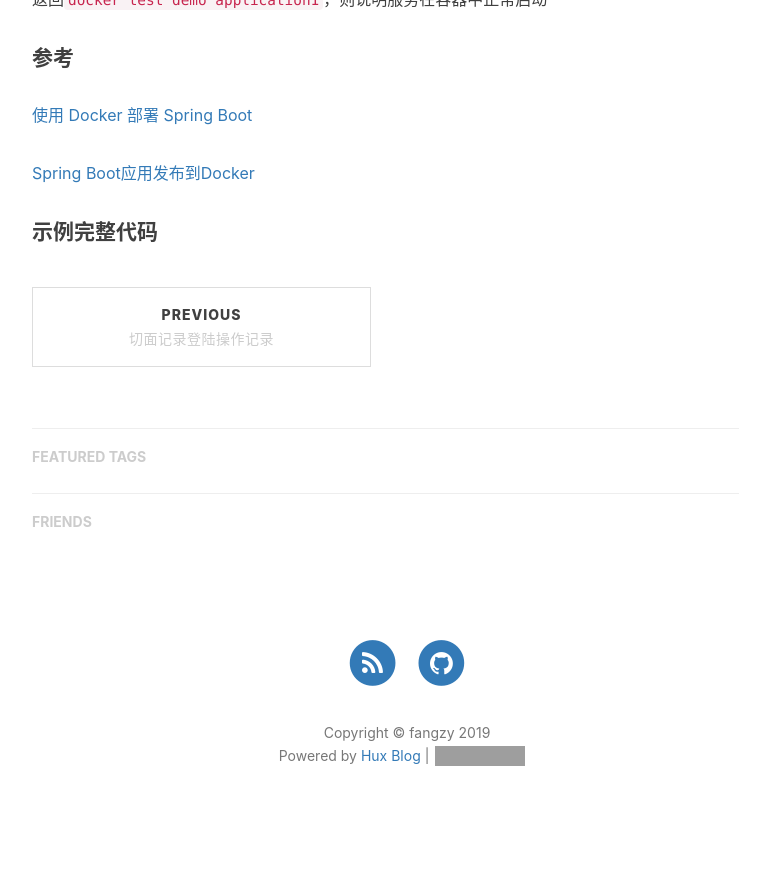
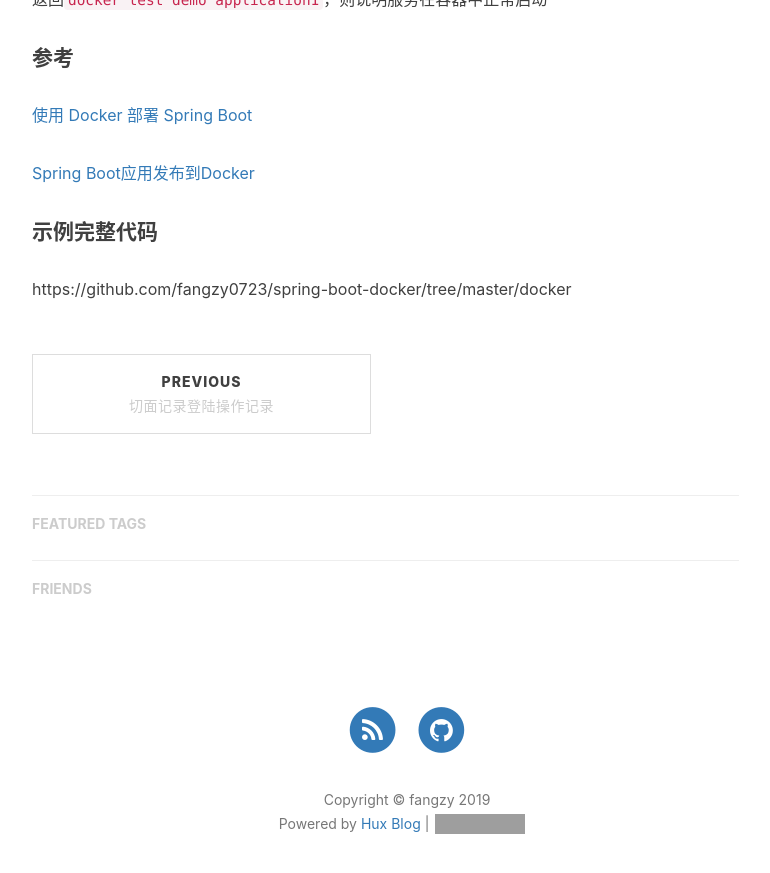
Before and after one commit to fangzy0723/fangzy0723.github.io, a Jekyll site: the page built from _posts/2019-01-31-spring boot应用发布到docker容器示例.md, in a window 1280 px wide and 900 px high, scrolled down 4903 px. Shown: the top 873 px of the window, without its empty margins (233-1003 px from the left). Built offline with Jekyll 4.4.1, drawn with Linux system fonts in a browser that asks for light colours; nearby versions of some CDN libraries; our own code applies the rules of GitHub Pages for plain Markdown files; comment, search, counter and statistics services are not loaded; before the commit the page ends 5736 px from its top, so only the background shows below that; some of the changed lines change nothing that is shown; grey boxes are pictures that could not be loaded.

Commit message:
修改readme.md文件的改动

```diff
--- a/_posts/2019-01-31-spring boot应用发布到docker容器示例.md
+++ b/_posts/2019-01-31-spring boot应用发布到docker容器示例.md
@@ -202,3 +202,5 @@ curl localhost:8880/docker
 [Spring Boot应用发布到Docker](https://lw900925.github.io/docker/docker-springboot.html)
 
 #### 示例完整代码
+
+https://github.com/fangzy0723/spring-boot-docker/tree/master/docker
```
